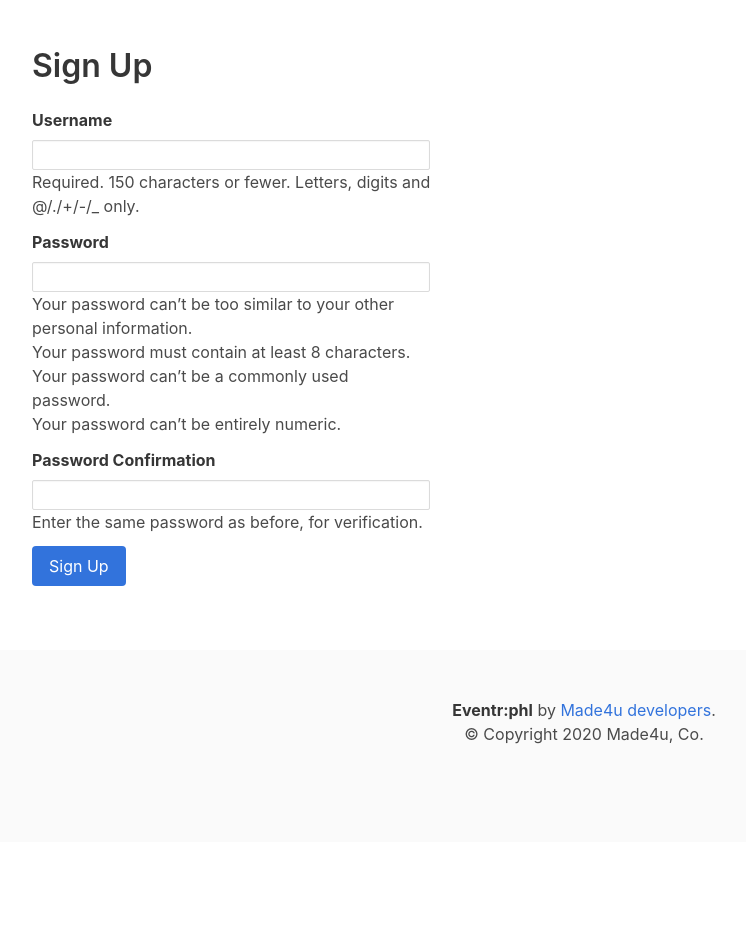
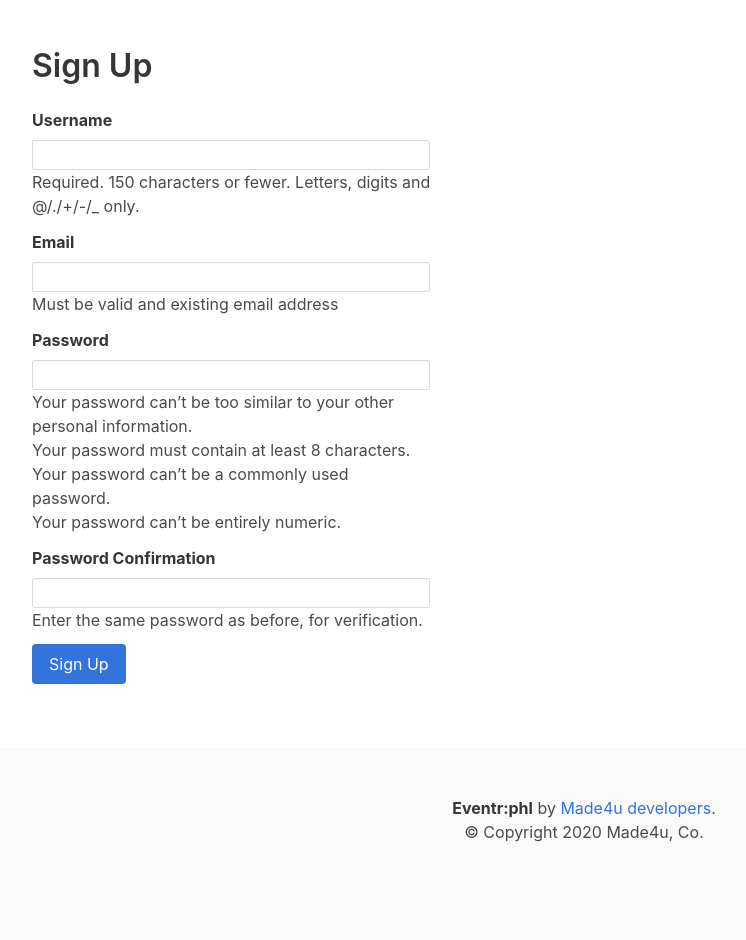
Before and after one commit to yowgerald/web-togobi, a Django app: page /accounts/signup/ in a window 1280 px wide. Shown: the part 56-996 px from the top of the page, without its empty margins (56-802 px from the left). Before the commit the page ends 800 px from the top, so only its background shows below. Run offline with Django 3.2, Linux system fonts and the light colour scheme.

Commit message:
add signup email confirmation

```diff
--- /dev/null
+++ b/accounts/forms.py
@@ -0,0 +1,11 @@
+from django import forms
+from django.contrib.auth.forms import UserCreationForm
+from django.contrib.auth.models import User
+
+
+class SignupForm(UserCreationForm):
+    email = forms.EmailField(max_length=200, help_text='Required')
+
+    class Meta:
+        model = User
+        fields = ('username', 'email', 'password1', 'password2')
--- a/accounts/urls.py
+++ b/accounts/urls.py
@@ -1,8 +1,10 @@
-from django.urls import path
+from django.conf.urls import url
 
 from . import views
 
 
 urlpatterns = [
-    path('signup/', views.SignUp.as_view(), name='signup'),
+    url(r'^signup/$', views.signup, name='signup'),
+    url(r'^activate/(?P<uidb64>[0-9A-Za-z_\-]+)/(?P<token>[0-9A-Za-z]{1,13}-[0-9A-Za-z]{1,20})/$',
+        views.activate, name='activate'),
 ]
--- a/accounts/views.py
+++ b/accounts/views.py
@@ -1,9 +1,52 @@
-from django.contrib.auth.forms import UserCreationForm
-from django.urls import reverse_lazy
-from django.views import generic
+from django.http import HttpResponse
+from django.shortcuts import render, redirect
+from django.contrib.auth import login, authenticate
+from .forms import SignupForm
+from django.contrib.sites.shortcuts import get_current_site
+from django.utils.encoding import force_bytes, force_text
+from django.utils.http import urlsafe_base64_encode, urlsafe_base64_decode
+from django.template.loader import render_to_string
+from .tokens import account_activation_token
+from django.contrib.auth.models import User
+from django.core.mail import EmailMessage
 
 
-class SignUp(generic.CreateView):
-    form_class = UserCreationForm
-    success_url = reverse_lazy('login')
-    template_name = 'signup.html'
+def signup(request):
+    if request.method == 'POST':
+        form = SignupForm(request.POST)
+        if form.is_valid():
+            user = form.save(commit=False)
+            user.is_active = False
+            user.save()
+            current_site = get_current_site(request)
+            mail_subject = 'Activate your Togobi account.'
+            message = render_to_string('acc_active_email.html', {
+                'user': user,
+                'domain': current_site.domain,
+                'uid': urlsafe_base64_encode(force_bytes(user.pk)),
+                'token': account_activation_token.make_token(user),
+            })
+            to_email = form.cleaned_data.get('email')
+            email = EmailMessage(
+                mail_subject, message, to=[to_email]
+            )
+            email.send()
+            return HttpResponse('Please confirm your email address to complete the registration')
+    else:
+        form = SignupForm()
+    return render(request, 'signup.html', {'form': form})
+
+def activate(request, uidb64, token):
+    try:
+        uid = force_text(urlsafe_base64_decode(uidb64))
+        user = User.objects.get(pk=uid)
+    except(TypeError, ValueError, OverflowError, User.DoesNotExist):
+        user = None
+    if user is not None and account_activation_token.check_token(user, token):
+        user.is_active = True
+        user.save()
+        login(request, user)
+        # return redirect('home')
+        return HttpResponse('Thank you for your email confirmation. Now you can login your account.')
+    else:
+        return HttpResponse('Activation link is invalid!')
--- /dev/null
+++ b/templates/acc_active_email.html
@@ -0,0 +1,4 @@
+{% autoescape off %}
+Hi {{ user.username }},
+Please click on the link to confirm your registration,http://{{ domain }}{% url 'activate' uidb64=uid token=token %}
+{% endautoescape %}
--- a/templates/signup.html
+++ b/templates/signup.html
@@ -23,6 +23,16 @@
 							<input class="input is-small" type="text" name="username" autocomplete="username" maxlength="150" required="" id="id_username">
 							</div>
 						<span class="helptext">Required. 150 characters or fewer. Letters, digits and @/./+/-/_ only.</span>
+					</div>
+				</p>
+
+				<p>
+					<div class="field">
+			  			<label for="id_email" class="label" >Email</label>
+							<div class="control">
+							<input class="input is-small" type="email" name="email" autocomplete="email" maxlength="150" required="" id="id_email">
+							</div>
+						<span class="helptext">Must be valid and existing email address</span>
 					</div>
 				</p>
 
```
Also changed, not shown: accounts/tokens.py (added, +13 -0 lines), config/settings.py (+11 -2 lines), README.md, db.sqlite3.
